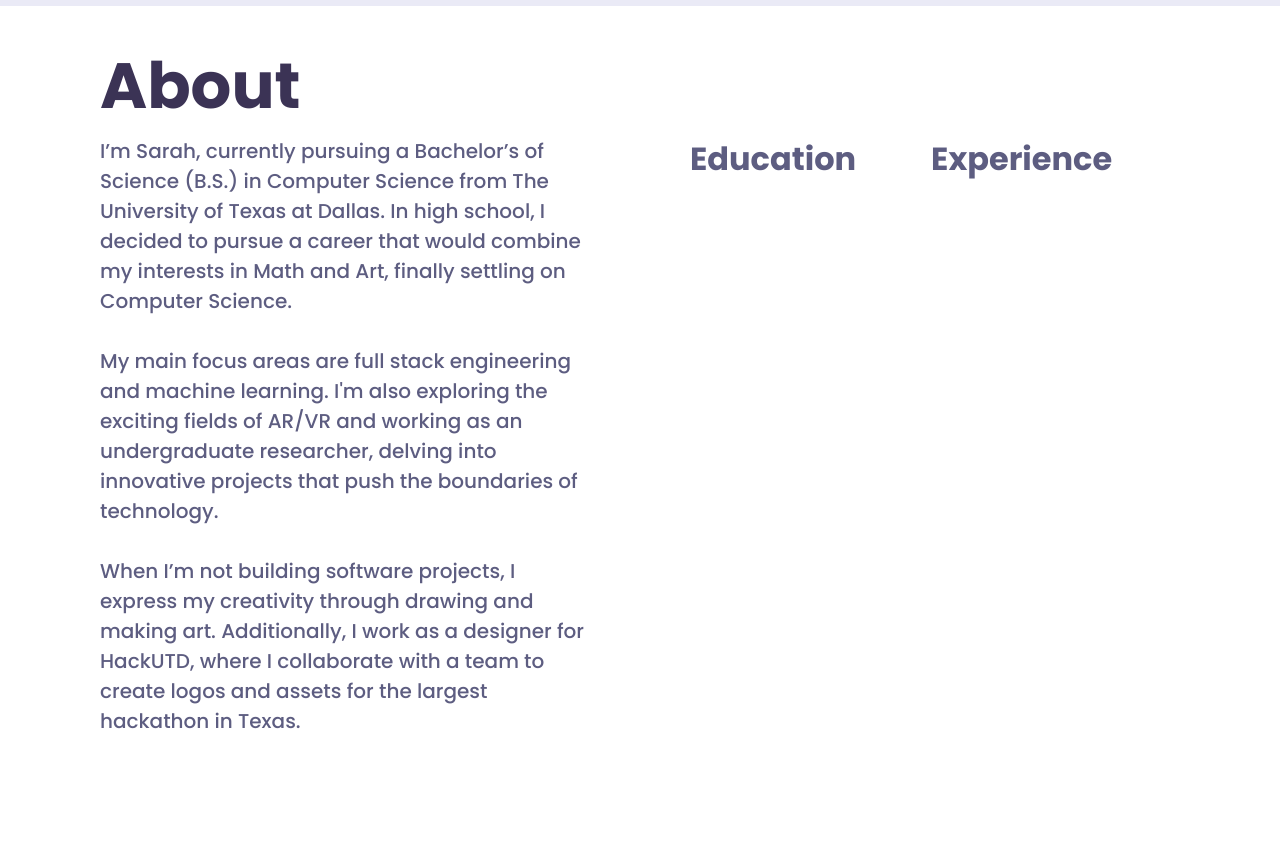
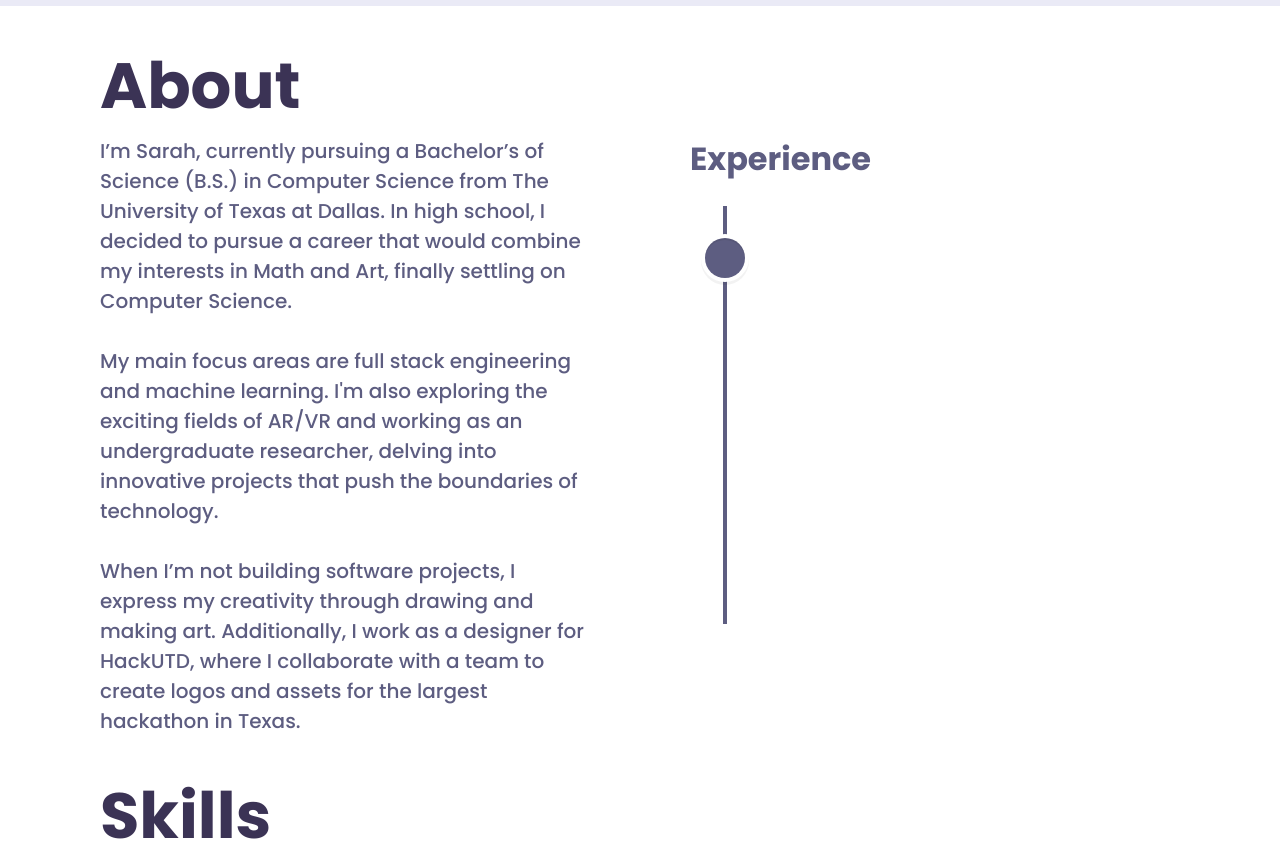
Before and after one commit to saj62/saj62.github.io, a React (Create React App) app: page / in a window 1280 px wide. Shown: the part 800-1660 px from the top of the page. Before the commit the page ends 1536 px from the top, so only its background shows below. Built offline with nearby package versions, Linux system fonts and the light colour scheme.

Commit message:
finished about section timeline and started skills section

```diff
--- a/package.json
+++ b/package.json
@@ -14,6 +14,7 @@
     "react": "^18.2.0",
     "react-bootstrap": "^2.10.4",
     "react-dom": "^18.2.0",
+    "react-icons": "^5.2.1",
     "react-router-dom": "^6.14.2",
     "react-scripts": "5.0.1",
     "react-scroll": "^1.8.9",
--- a/src/App.css
+++ b/src/App.css
@@ -125,7 +125,7 @@ h3 {
 /* Heading 4 */
 h4 {
   font-size: 20px;
-  font-weight: 500;
+  font-weight: 600;
   line-height: 30px;
 }
 
@@ -135,6 +135,13 @@ h5 {
   font-weight: 500;
   line-height: 30px;
   font-style: italic;
+}
+
+/* Heading 6 */
+h6 {
+  font-size: 20px;
+  font-weight: 500;
+  line-height: 30px;
 }
 
 /* Section Title*/
@@ -271,7 +278,6 @@ h5 {
 /* Hero Section Style Ends */
 
 /* About Section Style Begins */
-
 .about-text {
   display: flex;
   flex-direction: column;
@@ -291,8 +297,17 @@ h5 {
   display: inline-flex;
   gap: 75px;
   align-items: flex-start;
+  padding-bottom: 25px;
 }
 
+.vertical-timeline-education {
+  align-items: flex-start;
+}
+
+.vertical-timeline-element-title {
+  color: var(--dark-purple);
+}
+/* About Section Style Ends */
 
 /* About, Projects, Research */
 .section--title {
--- a/src/Pages/Home/AboutMe.jsx
+++ b/src/Pages/Home/AboutMe.jsx
@@ -6,13 +6,13 @@ export default function AboutMe() {
             <div className="hero--section--content--box">
                 <h1 className="section--title">About</h1>
                 <div className="about--section--box">
-                    <h4 className="about-text">
+                    <h6 className="about-text">
                         <span>I’m Sarah, currently pursuing a Bachelor’s of Science (B.S.) in Computer Science from The University of Texas at Dallas. In high school, I decided to pursue a career that would combine my interests in Math and Art, finally settling on Computer Science.</span>{" "}
                         <br />
                         <span>My main focus areas are full stack engineering and machine learning. I'm also exploring the exciting fields of AR/VR and working as an undergraduate researcher, delving into innovative projects that push the boundaries of technology.</span>{" "}
                         <br />
                         <span>When I’m not building software projects, I express my creativity through drawing and making art. Additionally, I work as a designer for HackUTD, where I collaborate with a team to create logos and assets for the largest hackathon in Texas.</span>
-                    </h4>
+                    </h6>
                     <div className="timeline-text">
                         <Timeline />
                     </div>
--- a/src/Pages/Home/Homescreen/index.jsx
+++ b/src/Pages/Home/Homescreen/index.jsx
@@ -1,11 +1,13 @@
 import HeroSection from "../HeroSection";
 import AboutMe from "../AboutMe";
+import Skills from "../Skills";
 
 export default function Home () {
     return (
         <>
             <HeroSection />
             <AboutMe />
+            <Skills />
         </>
     )
 }
--- a/src/Pages/Home/NavBar.jsx
+++ b/src/Pages/Home/NavBar.jsx
@@ -70,6 +70,16 @@ function NavBar() {
                             smooth={true}
                             offset={-70}
                             duration={500}
+                            to="Skills"
+                            className="navbar--content"
+                            >Skills</Link>
+                        </li>
+                        <li>
+                            <Link onClick={closeMenu} activeClass="navbar--active-content"
+                            spy={true}
+                            smooth={true}
+                            offset={-70}
+                            duration={500}
                             to="Projects"
                             className="navbar--content"
                             >Projects</Link>
--- /dev/null
+++ b/src/Pages/Home/Skills.jsx
@@ -0,0 +1,35 @@
+import React from "react";
+import { Col, Row } from "react-bootstrap";
+
+
+export default function Skills() {
+    return (
+        <section id="Skills" className="about--section">
+            <div className="hero--section--content--box">
+                <h1 className="section--title">Skills</h1>
+            </div>
+        </section>
+    )
+}
+
+
+/*
+Languages and Libraries:
+- Java
+- Python
+- C++
+- C#
+- JavaScript
+- React.js
+- HTML/CSS
+- SQL
+- Node.js
+
+Tools and Frameworks:
+- Git
+- Unity
+- Figma
+- Ubuntu
+- Jupyter Notebook
+
+*/
--- a/src/Pages/Home/Timeline.jsx
+++ b/src/Pages/Home/Timeline.jsx
@@ -1,16 +1,32 @@
 import { VerticalTimeline, VerticalTimelineElement } from "react-vertical-timeline-component";
 import "react-vertical-timeline-component/style.min.css";
 import { Container } from "react-bootstrap";
+import timelineElements from "../../data/timelineElements";
 
 export default function Timeline() {
     return (
         <div>
             <Container>
                 <div className="timeline-header">
-                    <h2>Education</h2>
                     <h2>Experience</h2>
                 </div>
             </Container>
+            <div>
+                <VerticalTimeline className="vertical-timeline-education" layout="1-column-left" lineColor="#5D5D81">
+                    {
+                        timelineElements.map(element => {
+                            return (
+                                <VerticalTimelineElement key={element.key} iconStyle={{ background: "#5D5D81"}} contentStyle={{ background: "#EAEAF6"}}
+                                >
+                                    <h4>{element.date}</h4>
+                                    <h3 className="vertical-timeline-element-title">{element.location}</h3>
+                                    <h4>{element.position}</h4>
+                                    <h5>{element.description}</h5>
+                                </VerticalTimelineElement>
+                            );
+                        })}
+                </VerticalTimeline>
+            </div>
         </div>
     );
 }
--- /dev/null
+++ b/src/data/timelineElements.js
@@ -0,0 +1,11 @@
+let timelineElements = [
+    {
+        id: 1,
+        location: "UTD Human-Centered eXtended Reality (HeXD) Lab",
+        position: "Undergraduate Researcher",
+        description: " Developing an Augmented Reality (AR) Storytelling Project with a team of 3 students under the mentorship of Dr. Rawan Alghofaili, focused on enhancing users' presentation experience based on skeletal, textual, and speech inputs.",
+        date: "Feb 2024 - Present",
+    },
+];
+
+export default timelineElements;
```
Also changed, not shown: 1 other file (tests, documents, lock files or other folders).
